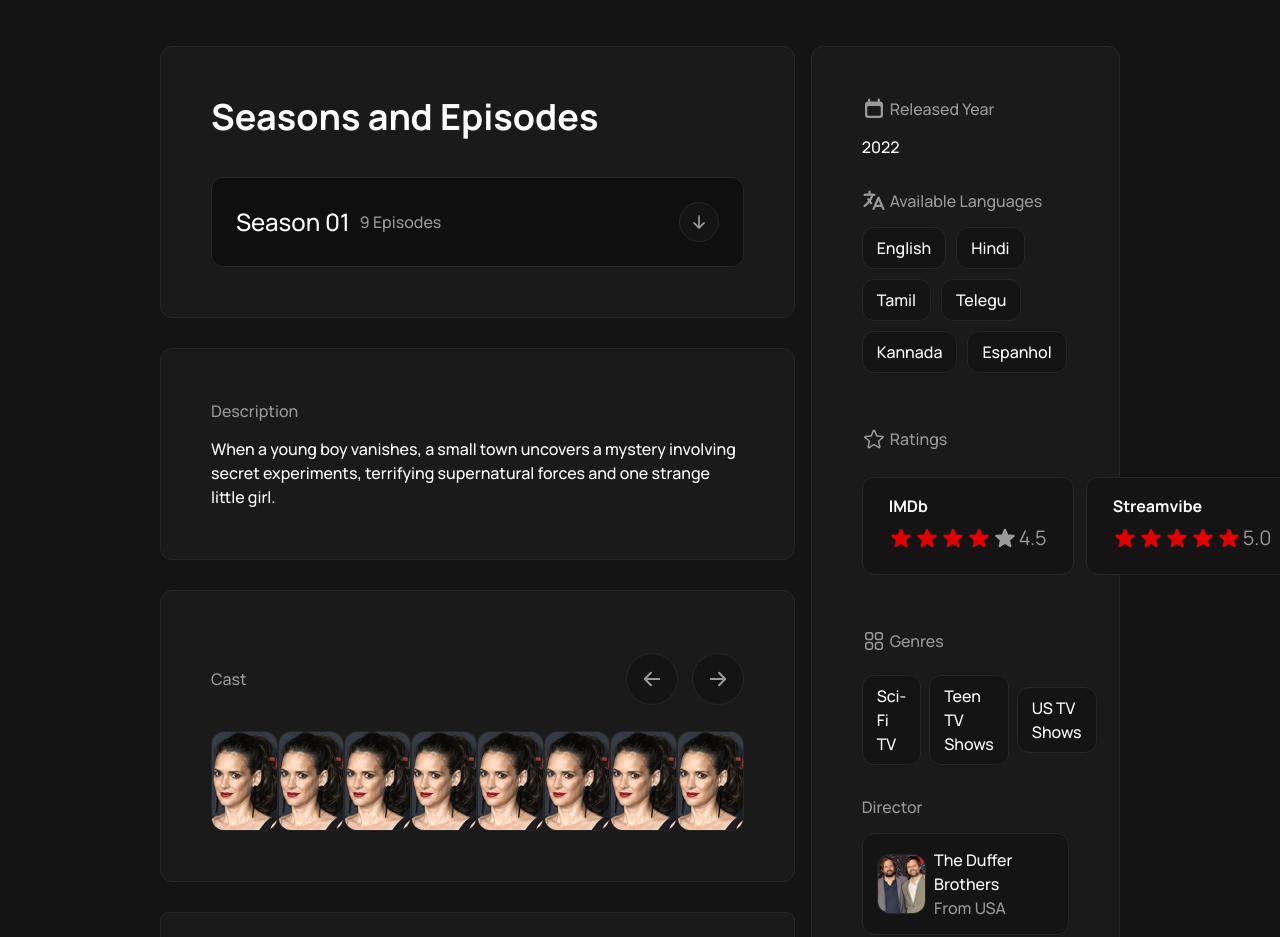
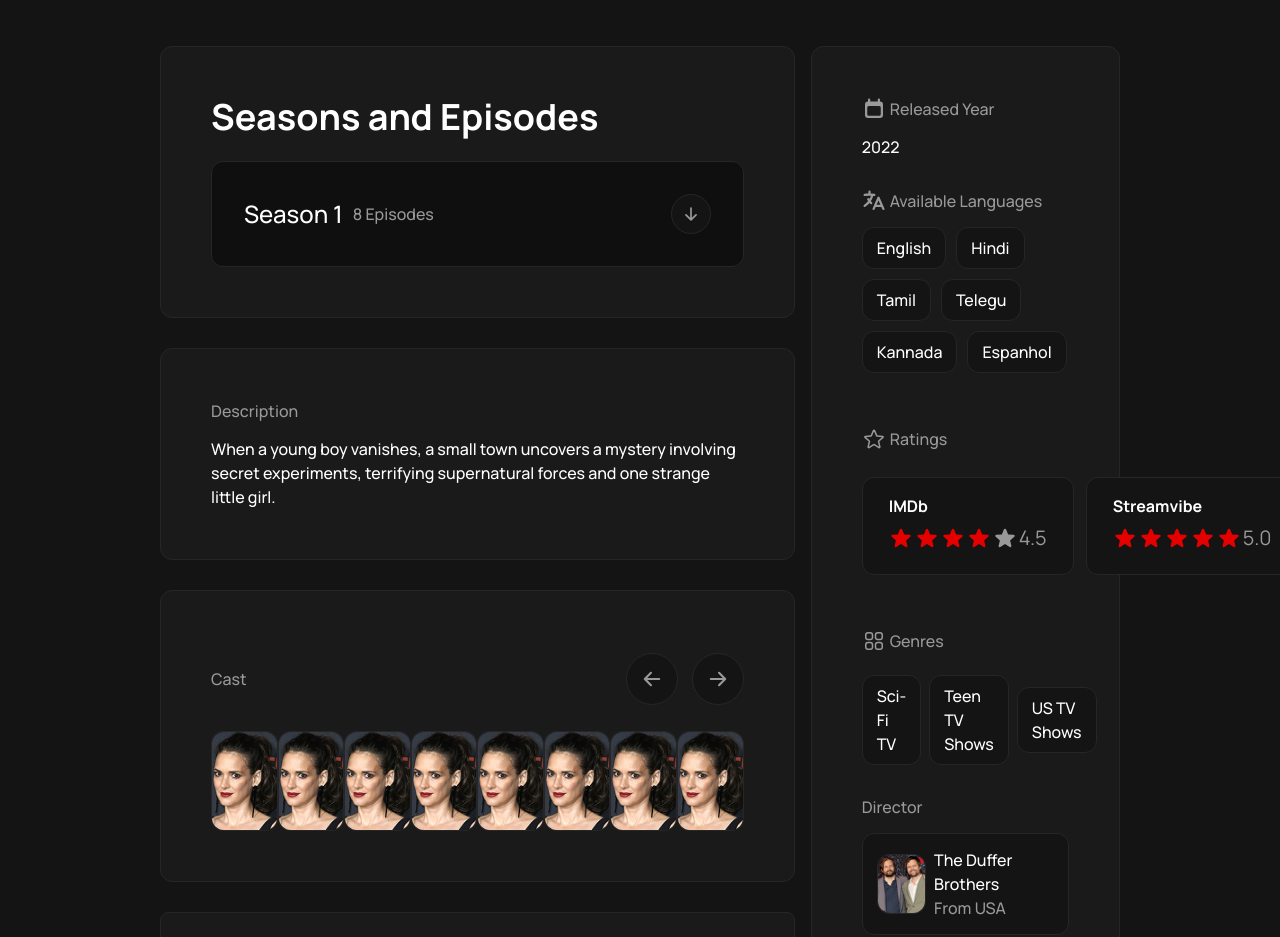
Before and after one commit to Sh4rk-dev/StreamVibe, a React (Vite) app: page /movies-and-shows/showInfo/1 in a window 1280 px wide. Shown: the part 980-1917 px from the top of the page. Built offline with nearby package versions, Linux system fonts and the light colour scheme.

Commit message:
Enhance ShowInfo component with Accordion for seasons and episodes; add AccordionContent for episode details and a new image asset.

```diff
--- a/src/app/ShowInfo.tsx
+++ b/src/app/ShowInfo.tsx
@@ -13,7 +13,11 @@ import {
   Squares2X2Icon,
   StarIcon as StarIconSolid
 } from "@heroicons/react/24/outline";
-import { Accordion } from "@/components/Accordion";
+import {
+  Accordion,
+  AccordionContent,
+  AccordionContentRoot
+} from "@/components/Accordion";
 import { Header } from "@/components/Header/Header";
 import { ReviewCard } from "@/components/ReviewCard";
 
@@ -70,7 +74,30 @@ export default function ShowInfo() {
                 <h1 className="font-Manrope font-bold text-4xl text-white">
                   Seasons and Episodes
                 </h1>
-                <Accordion />
+                <div className="mt-6 flex flex-col gap-3.5">
+                  <Accordion subtitle="8 Episodes" title="Season 1">
+                    <AccordionContentRoot>
+                      <AccordionContent
+                        description="A young boy vanishes, and a small town uncovers a mystery involving secret experiments, terrifying supernatural forces, and one strange little girl."
+                        duration="47 min"
+                        position="01"
+                        title="Chapter One: The Vanishing of Will Byers"
+                      />
+                      <AccordionContent
+                        description="A young boy vanishes, and a small town uncovers a mystery involving secret experiments, terrifying supernatural forces, and one strange little girl."
+                        duration="47 min"
+                        position="01"
+                        title="Chapter One: The Vanishing of Will Byers"
+                      />
+                      <AccordionContent
+                        description="A young boy vanishes, and a small town uncovers a mystery involving secret experiments, terrifying supernatural forces, and one strange little girl."
+                        duration="47 min"
+                        position="01"
+                        title="Chapter One: The Vanishing of Will Byers"
+                      />
+                    </AccordionContentRoot>
+                  </Accordion>
+                </div>
               </div>
 
               <div className="flex flex-col gap-3.5 rounded-xl border border-Custom-Black-15 bg-Custom-Black-10 p-12.5">
--- a/src/components/Accordion.tsx
+++ b/src/components/Accordion.tsx
@@ -1,26 +1,111 @@
 import { ArrowDownIcon } from "@heroicons/react/16/solid";
+import { ClockIcon } from "@heroicons/react/24/outline";
 import React from "react";
 
-export function Accordion() {
+interface AccordionProps {
+  title: string;
+  subtitle: string;
+  children: React.ReactNode;
+}
+
+interface AccordionContentRootProps {
+  children: React.ReactNode;
+}
+
+type AccordionContentProps = {
+  title: string;
+  description: string;
+  duration: string;
+  position: string;
+};
+
+export function Accordion({ children, subtitle, title }: AccordionProps) {
   const [isOpen, setIsOpen] = React.useState(false);
 
   return (
-    <button className="w-full" onClick={() => setIsOpen(!isOpen)} type="button">
-      <div className="mt-10 flex flex-1 flex-row items-center justify-between rounded-xl border border-Custom-Black-15 bg-Custom-Black-06 p-6">
-        <div className="flex flex-row items-center gap-2.5">
+    <button
+      className="w-full cursor-pointer "
+      onClick={() => setIsOpen(!isOpen)}
+      type="button"
+    >
+      <div className="flex flex-1 flex-col items-center justify-between rounded-xl border border-Custom-Black-15 bg-Custom-Black-06 p-8">
+        <div className="flex w-full flex-row items-center justify-between">
+          <div className="flex flex-row items-center justify-between gap-2.5">
             <h1 className="font-Manrope font-medium text-2xl text-white">
-            Season 01
+              {title}
             </h1>
             <span className="font-Manrope font-medium text-Custom-Gray-60">
-            9 Episodes
+              {subtitle}
             </span>
           </div>
-
           <div>
-          <ArrowDownIcon className="h-10 w-10 rounded-full border border-Custom-Black-15 bg-Custom-Black-08 p-2.5 text-Custom-Gray-60" />
+            {isOpen ? (
+              <ArrowDownIcon className="h-10 w-10 rotate-180 rounded-full border border-Custom-Black-15 bg-Custom-Black-08 p-2.5 text-Custom-Gray-60 transition-transform duration-300" />
+            ) : (
+              <ArrowDownIcon className="h-10 w-10 rounded-full border border-Custom-Black-15 bg-Custom-Black-08 p-2.5 text-Custom-Gray-60 transition-transform duration-300" />
+            )}
           </div>
+        </div>
+        {isOpen && (
+          <div className="mt-4 w-full transition-all duration-300">
+            <AccordionContentRoot>{children}</AccordionContentRoot>
+          </div>
+        )}
       </div>
     </button>
   );
 }
-78;
+
+export function AccordionContentRoot({ children }: AccordionContentRootProps) {
+  return <div className="grid grid-cols-1 grid-rows-5 ">{children}</div>;
+}
+
+export function AccordionContent({
+  title,
+  description,
+  duration,
+  position
+}: AccordionContentProps) {
+  return (
+    <div className="mt-10 flex w-full flex-row items-center gap-5 rounded-b-xl border-Custom-Black-15 border-t bg-Custom-Black-06 p-6 py-10">
+      <div className="flex-1 pr-5">
+        <span className="font-Manrope font-semibold text-3xl text-Custom-Gray-60">
+          {position}
+        </span>
+      </div>
+
+      <picture className="flex h-[178px] w-[422px] items-center justify-center rounded-lg bg-Custom-Black-08">
+        <img
+          alt="Stranger Things"
+          className="h-full w-full rounded-lg object-cover"
+          src="/src/assets/photo/ChapterOne_shows.png"
+        />
+      </picture>
+
+      <div className="flex flex-col">
+        <div className=" mb-4 flex flex-row items-center justify-between gap-1">
+          <h2 className="font-Manrope font-medium text-white text-xl">
+            {title}
+          </h2>
+          <div className="flex flex-row items-center gap-2 rounded-lg border border-Custom-Black-15 bg-Custom-Black-08 px-2.5 py-1">
+            <ClockIcon className="h-5 w-5 text-Custom-Gray-60" />
+            <span className="font-Manrope text-Custom-Gray-60">{duration}</span>
+          </div>
+        </div>
+
+        <p className="font-Manrope text-Custom-Gray-60">{description}</p>
+      </div>
+    </div>
+  );
+}
+
+// export function Accordion() {
+//   const [isOpen, setIsOpen] = React.useState(false);
+
+//   return (
+//     <div className="w-full">
+//       <AccordionRoot />
+//       {isOpen && <AccordionContent />}
+//     </div>
+//   );
+// }
```
Also changed, not shown: src/assets/photo/ChapterOne_shows.png (added). Lines whose indentation alone changed are shown as unchanged.
